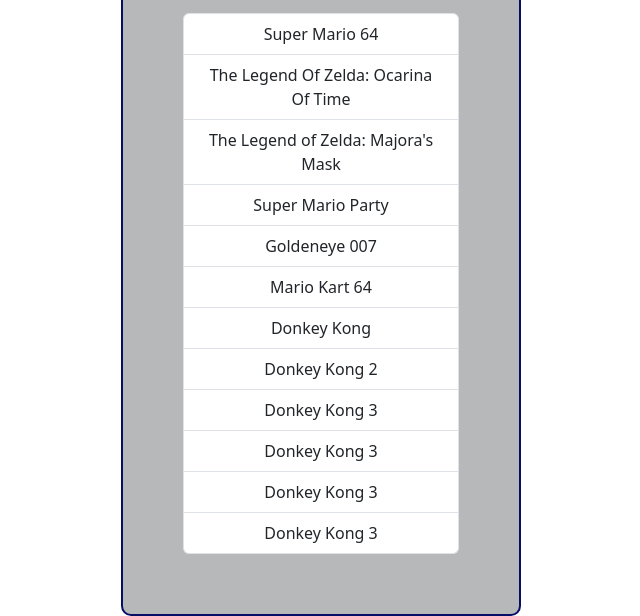
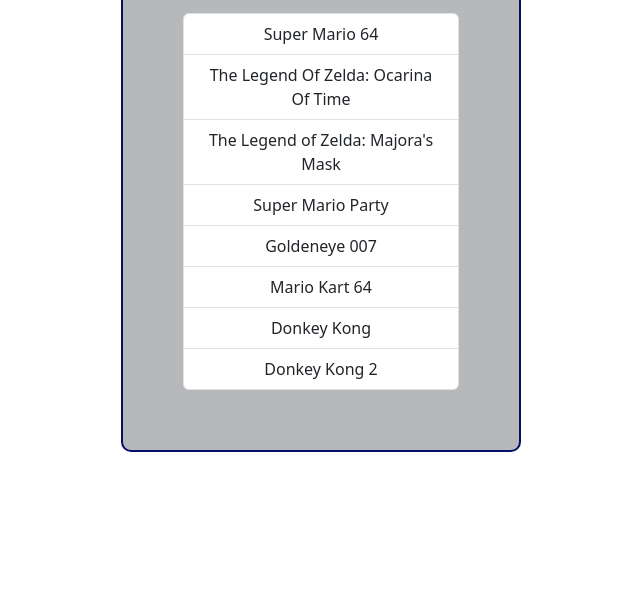
Before and after one commit to AnaLuciaRatcz/ProjetoApiJogosRapha, a website with bundled scripts: page index.html in a window 1280 px wide. Shown: the part 231-847 px from the top of the page, without its empty margins (359-999 px from the left). After the commit the page ends 800 px from the top, so only its background shows below. Built offline with nearby package versions, Linux system fonts and the light colour scheme; data requests are answered from the project's data file.

Commit message:
fim da primeira parte

```diff
--- a/data/db.json
+++ b/data/db.json
@@ -47,30 +47,6 @@
       "title": "Donkey Kong 2",
       "played": false,
       "year": 2000
-    },
-    {
-      "id": "ba79",
-      "title": "Donkey Kong 3",
-      "played": true,
-      "year": 2003
-    },
-    {
-      "id": "892c",
-      "title": "Donkey Kong 3",
-      "played": true,
-      "year": 2003
-    },
-    {
-      "id": "30eb",
-      "title": "Donkey Kong 3",
-      "played": true,
-      "year": 2003
-    },
-    {
-      "id": "4f36",
-      "title": "Donkey Kong 3",
-      "played": true,
-      "year": 2003
     }
   ]
 }
--- a/index.html
+++ b/index.html
@@ -16,7 +16,7 @@
 <body>
     <div class="meuContainer">
         <h1>Consulta de Jogos</h1>
-        <button type="button" class="btn btn-dark" id="openModalBtn"> Formulário JOGOS</button>
+        <button type="button" class="btn btn-dark" id="openModalBtn"> Formulário Jogos</button>
         <p>LISTA DE JOGOS</p>
         <div id="resultadoBuscaJogos"></div>
     </div>
@@ -26,8 +26,6 @@
             <div id="resultadoCarregarJogo"></div>
         </div>
     </div>
-
-
     <!-- Modal formulário -->
     <div id="modal" class="modal">
       <div class="modal-content">
@@ -41,8 +39,6 @@
                   Por favor digite o nome de um game.
                 </div>
               </div>
-
-
               <div class="col-md-6">
                 <label for="ano" class="form-label">Ano</label>
                 <input type="text" class="form-control" id="ano" name="ano" required>
@@ -50,8 +46,6 @@
                   Por favor digite o ano do game.
                 </div>
               </div>
-
-
           <div>
           <label>Jogado?</label>
           <div class="form-check">
@@ -67,8 +61,6 @@
             </label>
             <div class="invalid-feedback">Responda com sim ou não</div>
           </div>
-
-
           </div>
           <p id="resultado"></p>
           <button type="submit" class="btn btn-danger">Salvar</button>
@@ -83,7 +75,6 @@
         <h2>Formulário de edição</h2>
         <form id="formEdit" novalidate>
           <input type="hidden" id="idEdit" name="idEdit">
-
             <div class="col-md-6">
                 <label for="nomeEdit" class="form-label">Nome</label>
                 <input type="text" class="form-control" id="nomeEdit" name="nome" required>
@@ -91,8 +82,6 @@
                   Por favor digite o nome de um game.
                 </div>
               </div>
-
-
               <div class="col-md-6">
                 <label for="anoEdit" class="form-label">Ano</label>
                 <input type="text" class="form-control" id="anoEdit" name="ano" required>
@@ -100,8 +89,6 @@
                   Por favor digite o ano do game.
                 </div>
               </div>
-
-
           <div>
           <label>Jogado?</label>
           <div class="form-check">
@@ -117,15 +104,10 @@
             </label>
             <div class="invalid-feedback">Responda com sim ou não</div>
           </div>
-
-
           </div>
           <button type="submit" class="btn btn-primary">Alterar</button>
         </form>
       </div>
     </div>
-
-
-
 </body>
 </html>
--- a/styles.css
+++ b/styles.css
@@ -2,9 +2,6 @@
     box-sizing: border-box;
     margin: 0;
     padding: 0;
-}
-body{
-    background-color: blueviolet;
 }
 
 .meuContainer{
@@ -16,7 +13,6 @@
     text-align: center;
     padding: 60px;
     margin-left: 480px;
-
 }
 
 p{
```
Also changed, not shown: dist/main.js.
